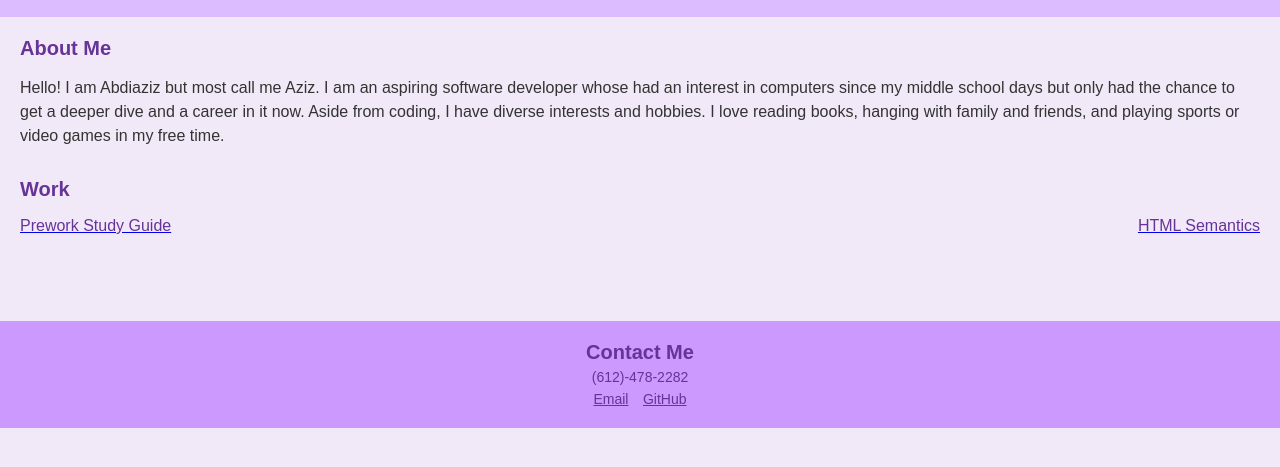
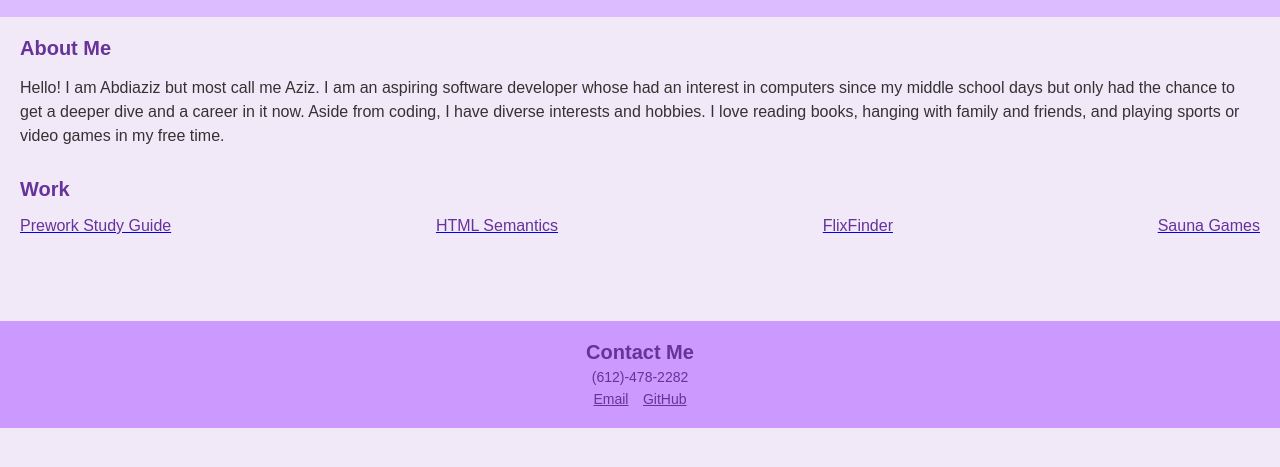
Before and after one commit to AzizAden/Aziz-Portfolio, a plain HTML site: page index.html in a window 1280 px wide. Shown: the part 69-536 px from the top of the page. Drawn offline with Linux system fonts and the light colour scheme.

Commit message:
github issue

```diff
--- a/index.html
+++ b/index.html
@@ -49,6 +49,16 @@
                         <p class="pro-cap">HTML Semantics</p>
                     </a>
                 </div>
+                <div class="pro-container">
+                    <a  href="https://github.com/Are-Jae/FlixFinder" target="_blank">
+                        <p class="pro-cap">FlixFinder</p>
+                    </a>
+                </div>
+                <div class="pro-container">
+                    <a href="https://github.com/m-vanhoose/Sauna-Games" target="_blank">
+                        <p class="pro-cap">Sauna Games</p>
+                    </a>
+                </div>
             </div>
         </section>
 
```
